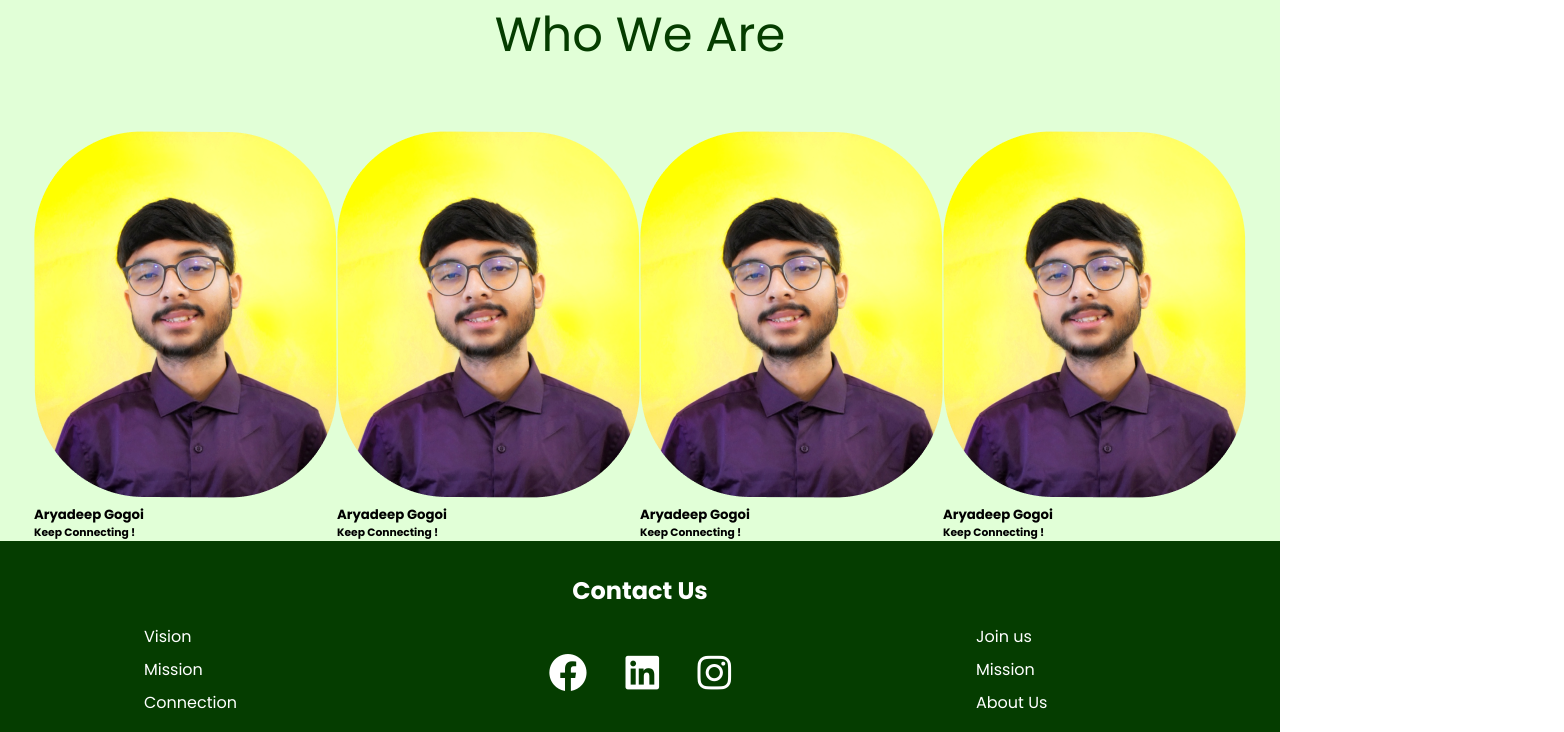
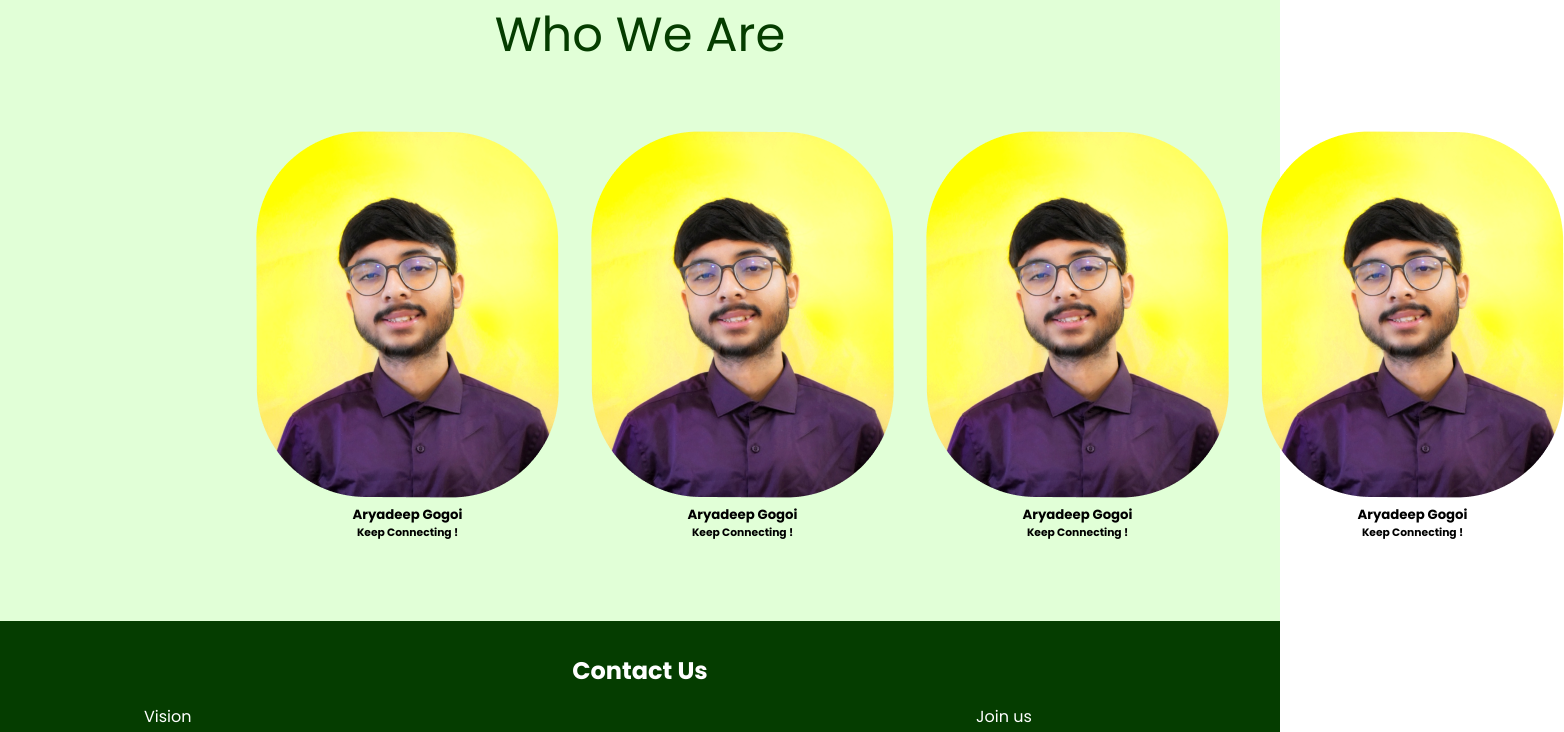
Before and after one commit to Arya-Deep-31/AgriShare-frontend, a React (Vite) app: page /aboutus in a window 1280 px wide. Shown: the part 1100-1832 px from the top of the page, 1564 px wide, since content can reach past the window. Built offline with nearby package versions, Linux system fonts and the light colour scheme; the HTML template or start-up script is replaced by a standard one; a web font is replaced by a local one.

Commit message:
updated who we are

```diff
--- a/src/Components/WhoWeAre/WhoWeAre.jsx
+++ b/src/Components/WhoWeAre/WhoWeAre.jsx
@@ -8,25 +8,25 @@ const AboutUs = () => {
       </div>
 
       <div className={styles.content}>
-        <div className={styles.founder}>
+        <div className={styles.founder1}>
         <img src="./images/aryadeep.png" alt="" />
         <h5>Aryadeep Gogoi</h5>
         <h6>Keep Connecting !</h6>
         </div>
 
-        <div className={styles.founder}>
+        <div className={styles.founder2}>
         <img src="./images/aryadeep.png" alt="" />
         <h5>Aryadeep Gogoi</h5>
         <h6>Keep Connecting !</h6>
         </div>
 
-        <div className={styles.founder}>
+        <div className={styles.founder3}>
         <img src="./images/aryadeep.png" alt="" />
         <h5>Aryadeep Gogoi</h5>
         <h6>Keep Connecting !</h6>
         </div>
 
-        <div className={styles.founder}>
+        <div className={styles.founder4}>
         <img src="./images/aryadeep.png" alt="" />
         <h5>Aryadeep Gogoi</h5>
         <h6>Keep Connecting !</h6>
--- a/src/Components/WhoWeAre/WhoWeAre.module.scss
+++ b/src/Components/WhoWeAre/WhoWeAre.module.scss
@@ -28,10 +28,30 @@
       margin-top: 3rem;
       width: 60%;
       display: flex;
-      justify-content: center;
+      gap: 2rem;
+      justify-content: space-around;
+      margin-bottom: 5rem;
       p {
         font-size: 1.3rem;
         text-align: center;
       }
     }
   }
+
+
+
+  .founder1{
+    text-align: center;
+  }
+  .founder2{
+    text-align: center;
+
+  }
+  .founder3{
+    text-align: center;
+
+  }
+  .founder4{
+    text-align: center;
+
+  }
```
